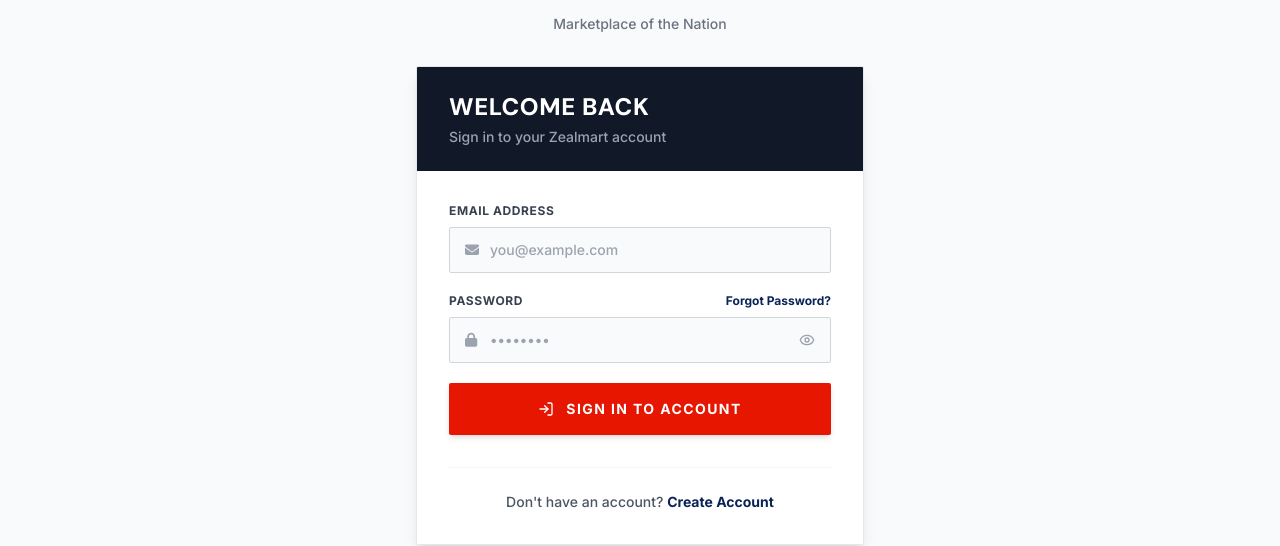
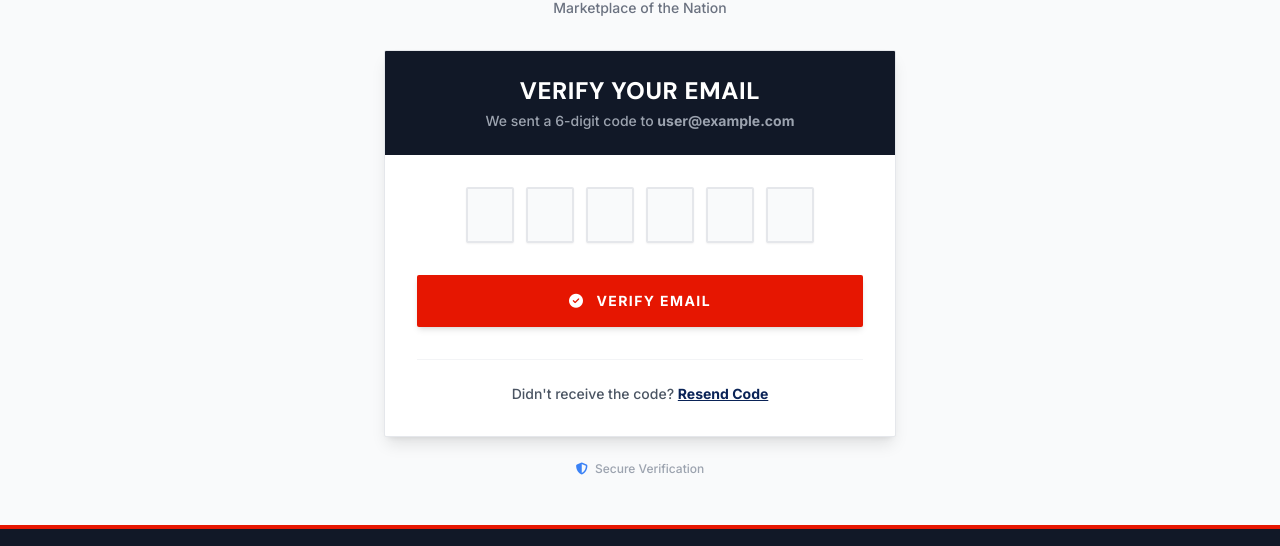
Before and after one commit to visibyltechnology/zealmartworld-store, a React (Vite) app: page /verify-otp in a window 1280 px wide. Before the commit this address led to /login. Shown: the part 282-828 px from the top of the page. Built offline with nearby package versions, Linux system fonts and the light colour scheme; no server answers; the database is empty; sample sign-in values are in the browser's storage.

Commit message:
fix: Securely verify OTP using auth UID instead of email query to pass firestore rules

```diff
--- a/src/pages/Login.jsx
+++ b/src/pages/Login.jsx
@@ -34,7 +34,6 @@
         }
 
         if (userData.isEmailVerified === false) {
-          await auth.signOut();
           setError('Please verify your email before logging in.');
           toast.error('Please verify your email.');
           setLoading(false);
--- a/src/pages/VerifyOTP.jsx
+++ b/src/pages/VerifyOTP.jsx
@@ -1,16 +1,19 @@
 import { useState, useEffect } from 'react';
 import { useSearchParams, useNavigate, Link } from 'react-router-dom';
-import { collection, query, where, getDocs, updateDoc, doc, addDoc } from 'firebase/firestore';
+import { updateDoc, doc, addDoc, collection, getDoc } from 'firebase/firestore';
 import { db } from '../firebase';
 import { sendRegistrationOTPEmail } from '../utils/email';
 import { hashOTP, verifyOTPHash } from '../utils/otpService';
 import toast from 'react-hot-toast';
 import Footer from '../components/Footer';
+import useAuthStore from '../store/useAuthStore';
 
 export default function VerifyOTP() {
   const [searchParams] = useSearchParams();
-  const email = searchParams.get('email');
+  const urlEmail = searchParams.get('email');
   const navigate = useNavigate();
+  const { user, loading: authLoading } = useAuthStore();
+  const email = user?.email || urlEmail;
 
   const [otp, setOtp] = useState(['', '', '', '', '', '']);
   const [loading, setLoading] = useState(false);
@@ -20,7 +23,8 @@
   const [timeLeft, setTimeLeft] = useState(null);
 
   useEffect(() => {
-    if (!email) {
+    if (authLoading) return;
+    if (!user) {
       navigate('/login');
       return;
     }
@@ -28,10 +32,9 @@
     let interval;
     const fetchTimer = async () => {
       try {
-        const q = query(collection(db, 'users'), where('email', '==', email));
-        const querySnapshot = await getDocs(q);
-        if (!querySnapshot.empty) {
-          const userData = querySnapshot.docs[0].data();
+        const userDoc = await getDoc(doc(db, 'users', user.uid));
+        if (userDoc.exists()) {
+          const userData = userDoc.data();
           if (userData.otpExpiresAt) {
             const expiresAt = userData.otpExpiresAt.toDate().getTime();
 
@@ -60,7 +63,7 @@
     return () => {
       if (interval) clearInterval(interval);
     };
-  }, [email, navigate]);
+  }, [user, authLoading, navigate]);
 
   const formatTime = (seconds) => {
     if (seconds === null) return '';
@@ -91,6 +94,7 @@
 
   const verifyOTP = async (e) => {
     e.preventDefault();
+    if (!user) return;
     const enteredCode = otp.join('');
     if (enteredCode.length !== 6) {
       setError('Please enter the 6-digit code.');
@@ -102,18 +106,16 @@
     setError('');
 
     try {
-      const q = query(collection(db, 'users'), where('email', '==', email));
-      const querySnapshot = await getDocs(q);
+      const userDocSnap = await getDoc(doc(db, 'users', user.uid));
 
-      if (querySnapshot.empty) {
+      if (!userDocSnap.exists()) {
         setError('User not found.');
         toast.error('User not found.');
         setLoading(false);
         return;
       }
 
-      const userDoc = querySnapshot.docs[0];
-      const userData = userDoc.data();
+      const userData = userDocSnap.data();
 
       const isValid = await verifyOTPHash(enteredCode, userData.otpCodeHash);
 
@@ -135,14 +137,14 @@
       }
 
       // Valid OTP
-      await updateDoc(doc(db, 'users', userDoc.id), {
+      await updateDoc(doc(db, 'users', user.uid), {
         isEmailVerified: true,
         otpCodeHash: null,
         otpExpiresAt: null
       });
 
       toast.success('Email successfully verified!');
-      navigate('/login');
+      navigate('/shop');
 
     } catch (err) {
       console.error(err);
@@ -154,26 +156,25 @@
   };
 
   const handleResend = async () => {
+    if (!user) return;
     setResending(true);
     setError('');
 
     try {
-      const q = query(collection(db, 'users'), where('email', '==', email));
-      const querySnapshot = await getDocs(q);
+      const userDocSnap = await getDoc(doc(db, 'users', user.uid));
 
-      if (querySnapshot.empty) {
+      if (!userDocSnap.exists()) {
         setError('User not found.');
         toast.error('User not found.');
         setResending(false);
         return;
       }
 
-      const userDoc = querySnapshot.docs[0];
-      const userData = userDoc.data();
+      const userData = userDocSnap.data();
 
       if (userData.isEmailVerified) {
         toast.success('Email is already verified.');
-        navigate('/login');
+        navigate('/shop');
         return;
       }
 
@@ -181,7 +182,7 @@
       const newOtpCodeHash = await hashOTP(newOtpCode);
       const newExpiresAt = new Date(Date.now() + 15 * 60 * 1000);
 
-      await updateDoc(doc(db, 'users', userDoc.id), {
+      await updateDoc(doc(db, 'users', user.uid), {
         otpCodeHash: newOtpCodeHash,
         otpExpiresAt: newExpiresAt
       });
```
